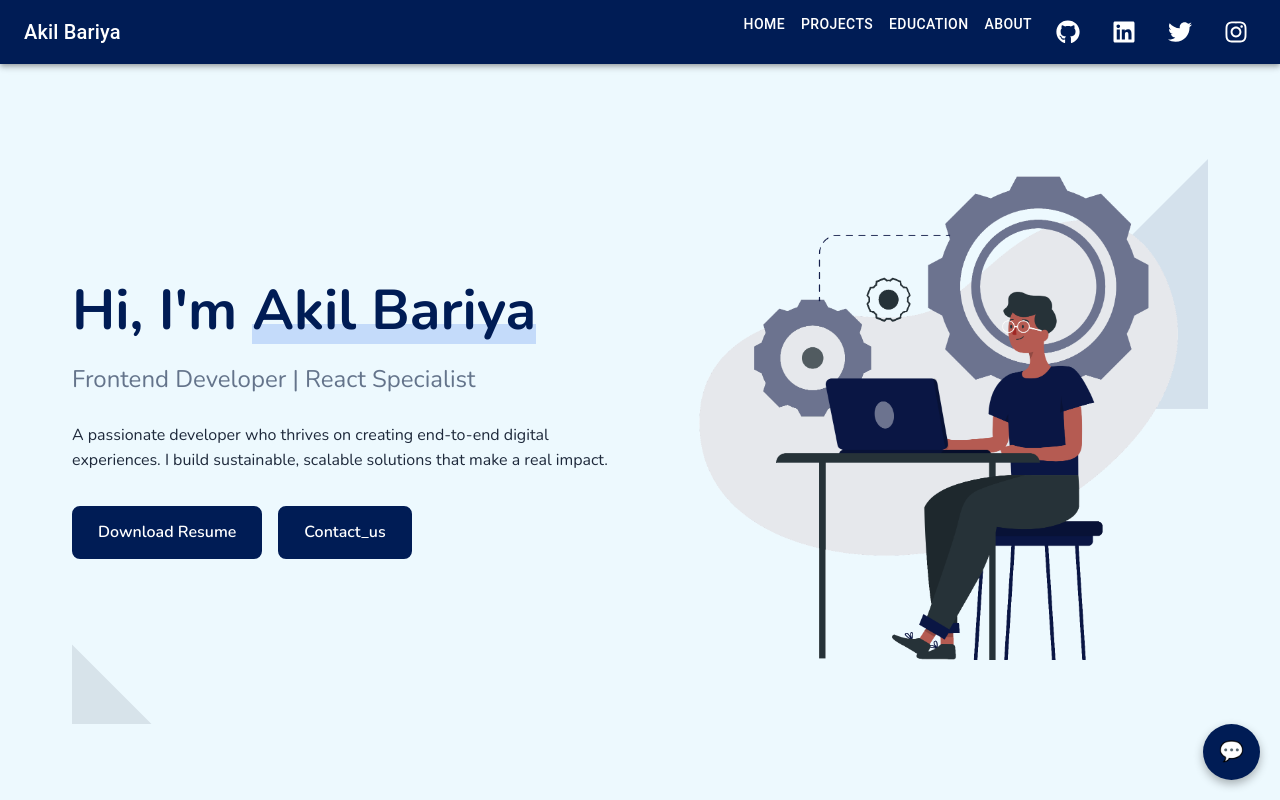
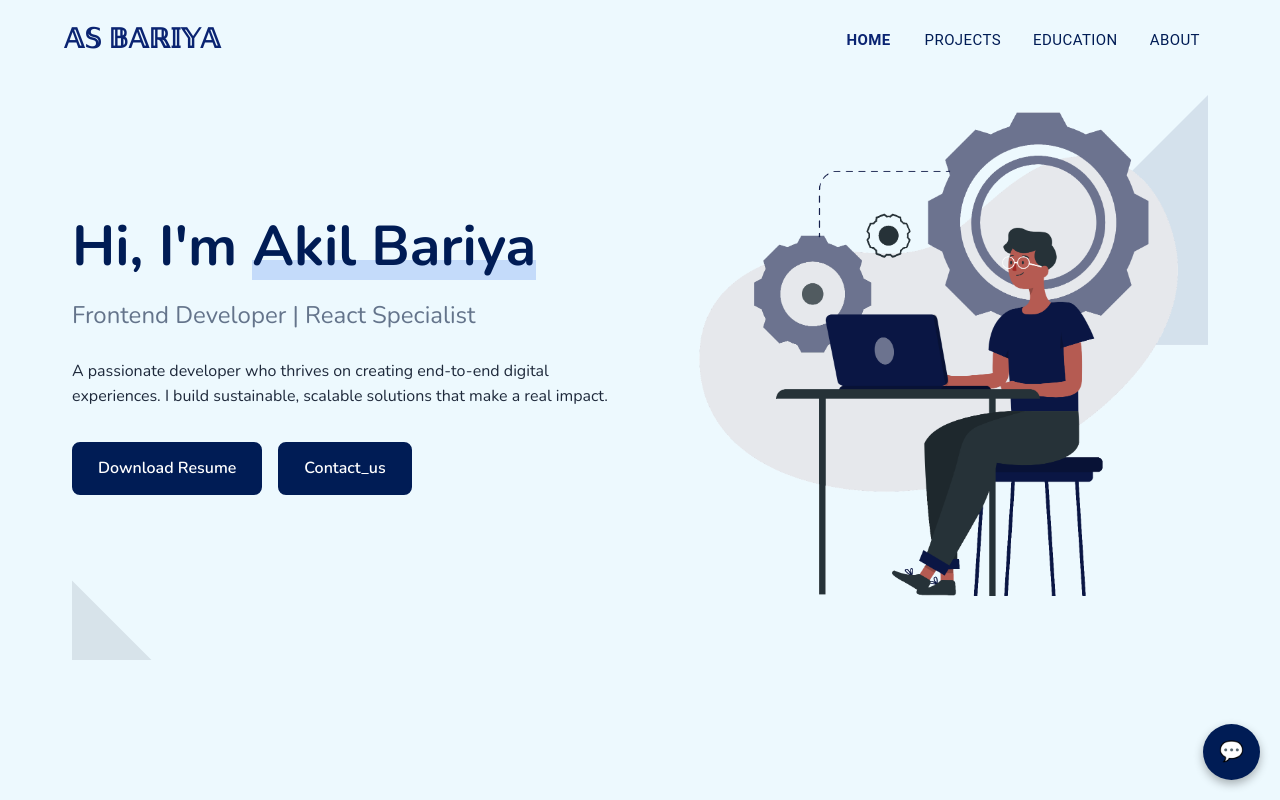
Before and after one commit to AkilBariya7962/portfolio-website, a React (Vite) app: page / in a window 1280 px wide. Shown: the top 800 px of the page. Built offline with nearby package versions, Linux system fonts and the light colour scheme.

Commit message:
Update Navbar.jsx

```diff
--- a/src/assets/components/Navbar.jsx
+++ b/src/assets/components/Navbar.jsx
@@ -1,107 +1,195 @@
-import React, { useState } from 'react';
+import React, { useState, useEffect } from "react";
 import {
   AppBar,
   Toolbar,
   Typography,
   IconButton,
+  Button,
+  Box,
   Drawer,
   List,
   ListItem,
   ListItemText,
-  Box,
+  useTheme,
   useMediaQuery,
-  useTheme,
-} from '@mui/material';
-import MenuIcon from '@mui/icons-material/Menu';
-import { FaGithub, FaLinkedin, FaTwitter, FaInstagram } from 'react-icons/fa';
-
-const navItems = ['Home', 'Projects', 'Education', 'About'];
+} from "@mui/material";
+import MenuIcon from "@mui/icons-material/Menu";
+import home from '../components/img/logo.png';
+import { Link, useLocation } from "react-router-dom";
+import { Facebook, Twitter, Instagram, LinkedIn } from "@mui/icons-material";
 
 const Navbar = () => {
   const [mobileOpen, setMobileOpen] = useState(false);
+  const [scrolled, setScrolled] = useState(false);
+  const location = useLocation();
+
   const theme = useTheme();
-  const isMobile = useMediaQuery(theme.breakpoints.down('sm'));
+  const isMobile = useMediaQuery(theme.breakpoints.down("sm"));
 
   const handleDrawerToggle = () => {
     setMobileOpen(!mobileOpen);
   };
 
-  const drawer = (
-    <Box onClick={handleDrawerToggle} sx={{ textAlign: 'center' }}>
-      <Typography variant="h6" sx={{ my: 2 }}>
-        Akil Bariya
-      </Typography>
-      <List>
-        {navItems.map((item) => (
-          <ListItem button key={item}>
-            <ListItemText primary={item} />
-          </ListItem>
-        ))}
-      </List>
-      <Box sx={{ display: 'flex', justifyContent: 'center', gap: 2, mt: 2 }}>
-        <IconButton href="https://github.com/akilbariya7962" target="_blank">
-          <FaGithub />
-        </IconButton>
-        <IconButton href="https://www.linkedin.com/in/akil-bariya-452a7725a/" target="_blank">
-          <FaLinkedin />
-        </IconButton>
-        <IconButton href="https://twitter.com/yourprofile" target="_blank">
-          <FaTwitter />
-        </IconButton>
-        <IconButton href="https://instagram.com/yourprofile" target="_blank">
-          <FaInstagram />
-        </IconButton>
-      </Box>
-    </Box>
-  );
+  const navLinks = [
+    { name: "Home", path: "/" },
+    { name: "Projects", path: "/projects" },
+    { name: "Education", path: "/education" },
+    { name: "About", path: "/about" },
+  ];
+
+  useEffect(() => {
+    const handleScroll = () => {
+      setScrolled(window.scrollY > 60);
+    };
+
+    window.addEventListener("scroll", handleScroll);
+    return () => window.removeEventListener("scroll", handleScroll);
+  }, []);
+
+  const appBarStyles = {
+    backgroundColor: scrolled ? "#001c55" : "#edf9fe",
+    color: scrolled ? "#ffffff" : "#0A2472",
+    transition: "background-color 0.3s ease, color 0.3s ease",
+    boxShadow: scrolled ? "0 2px 10px rgba(0, 0, 0, 0.15)" : "none",
+    px: isMobile ? 0 : 5,
+    py: 1,
+  };
 
   return (
     <>
-      <AppBar position="static" sx={{ backgroundColor: '#001c55' }}>
+      <AppBar position="fixed" sx={appBarStyles}>
         <Toolbar>
-          <Typography variant="h6" sx={{ flexGrow: 1 }}>
-            Akil Bariya
+          <Typography
+            variant="h6"
+            component={Link}
+            to="/"
+            sx={{
+              flexGrow: 1,
+              fontWeight: "bold",
+              fontSize: { xs: "20px", sm: "24px", md: "27px" },
+              color: scrolled ? "#ffffff" : "#0A2472",
+              textDecoration: "none",
+              "&:hover": {
+                opacity: 0.9,
+              },
+            }}
+          >
+            𝔸𝕊 𝔹𝔸ℝ𝕀𝕐𝔸
           </Typography>
-          {isMobile ? (
-            <IconButton
-              color="inherit"
-              edge="start"
-              onClick={handleDrawerToggle}
-            >
-              <MenuIcon />
-            </IconButton>
-          ) : (
-            <Box sx={{ display: 'flex', gap: 2 }}>
-              {navItems.map((item) => (
-                <Typography key={item} variant="button">
-                  {item}
-                </Typography>
-              ))}
-              <IconButton href="https://github.com/akilbariya7962" target="_blank" color="inherit">
-                <FaGithub />
-              </IconButton>
-              <IconButton href="https://www.linkedin.com/in/akil-bariya-452a7725a/" target="_blank" color="inherit">
-                <FaLinkedin />
-              </IconButton>
-              <IconButton href="https://twitter.com/yourprofile" target="_blank" color="inherit">
-                <FaTwitter />
-              </IconButton>
-              <IconButton href="https://instagram.com/yourprofile" target="_blank" color="inherit">
-                <FaInstagram />
-              </IconButton>
-            </Box>
-          )}
+
+          <Box sx={{ display: { xs: "none", md: "flex" } }}>
+            {navLinks.map((link, index) => (
+              <Button
+                key={index}
+                component={Link}
+                to={link.path}
+                sx={{
+                  color:
+                    location.pathname === link.path
+                      ? scrolled ? "#ffffff" : "#0A2472"
+                      : scrolled ? "#ffffff" : "#001C55",
+                  mx: { xs: 0.5, sm: 1 },
+                  fontSize: { xs: "13px", sm: "14px", md: "15px" },
+                  fontWeight: location.pathname === link.path ? "bold" : "normal",
+                  "&:hover": {
+                    backgroundColor: "transparent",
+                    color: scrolled ? "#e0e0e0" : "#0A2472",
+                    fontWeight: "bold",
+                  },
+                }}
+              >
+                {link.name}
+              </Button>
+            ))}
+          </Box>
+
+          <IconButton
+            edge="end"
+            sx={{
+              display: { xs: "block", md: "none" },
+              color: scrolled ? "#ffffff" : "#001C55",
+            }}
+            aria-label="menu"
+            onClick={handleDrawerToggle}
+          >
+            <MenuIcon />
+          </IconButton>
         </Toolbar>
       </AppBar>
+
       <Drawer
         anchor="right"
         open={mobileOpen}
         onClose={handleDrawerToggle}
-        ModalProps={{
-          keepMounted: true,
+        PaperProps={{
+          sx: {
+            boxShadow: "none",
+            backgroundColor: "#edf9fe",
+            width: 250,
+          },
         }}
       >
-        {drawer}
+        <Box sx={{ textAlign: "center", paddingTop: 2, paddingLeft: 3, paddingRight: 2 }}>
+          <img
+            src={home}
+            alt="Logo"
+            width="250"
+            style={{ objectFit: "contain" }}
+          />
+        </Box>
+        <List sx={{ paddingTop: 2 }}>
+          {navLinks.map((link, index) => (
+            <ListItem
+              button
+              key={index}
+              component={Link}
+              to={link.path}
+              onClick={handleDrawerToggle}
+              sx={{
+                "&:hover": {
+                  backgroundColor: "#e0f2fe",
+                },
+                backgroundColor: location.pathname === link.path ? "#e0f2fe" : "transparent",
+              }}
+            >
+              <ListItemText
+                primary={link.name}
+                primaryTypographyProps={{
+                  color: "#001C55",
+                  fontWeight: location.pathname === link.path ? "bold" : "medium",
+                  fontSize: "16px",
+                  textAlign: "center",
+                }}
+              />
+            </ListItem>
+          ))}
+        </List>
+        <Box sx={{ display: "flex", justifyContent: "center", marginTop: 3 }}>
+          <IconButton
+            component="a"
+            href="/"
+            target="_blank"
+            sx={{ color: "#00acee", mx: 1 }}
+          >
+            <Twitter />
+          </IconButton>
+          <IconButton
+            component="a"
+            href="/"
+            target="_blank"
+            sx={{ color: "#e4405f", mx: 1 }}
+          >
+            <Instagram />
+          </IconButton>
+          <IconButton
+            component="a"
+            href="https://www.linkedin.com/in/akil-bariya-452a7725a/"
+            target="_blank"
+            sx={{ color: "#0e76a8", mx: 1 }}
+          >
+            <LinkedIn />
+          </IconButton>
+        </Box>
       </Drawer>
     </>
   );
```
